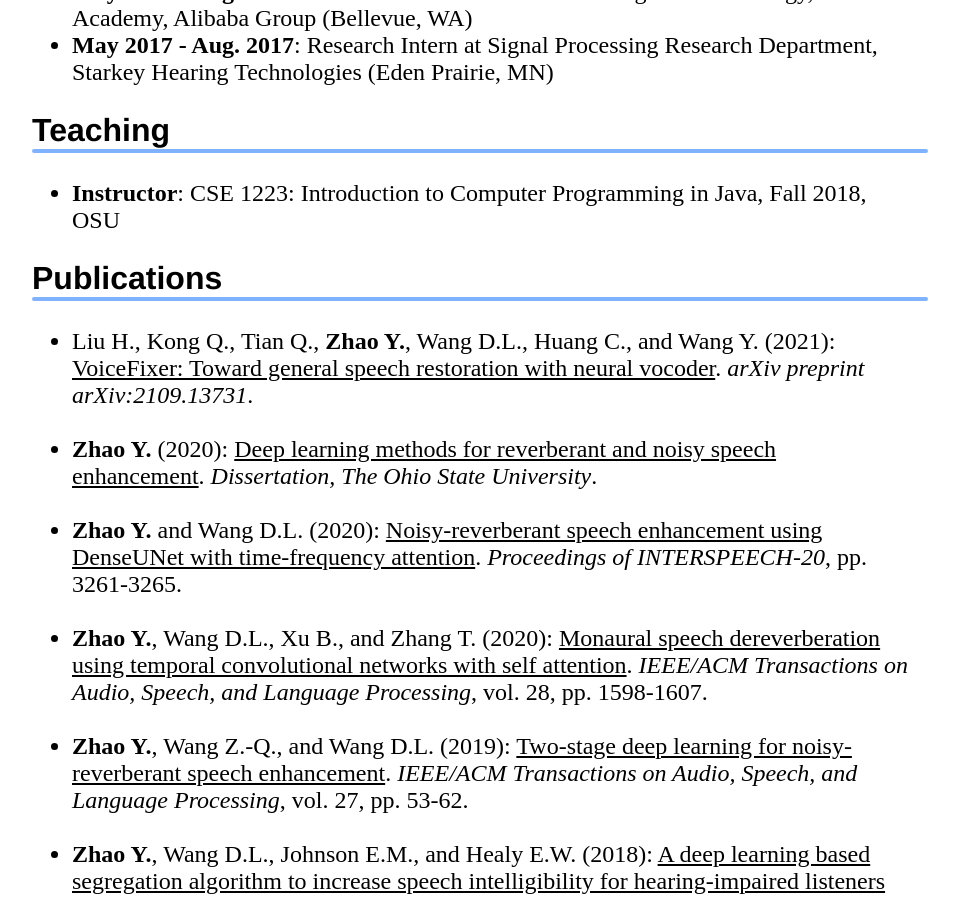
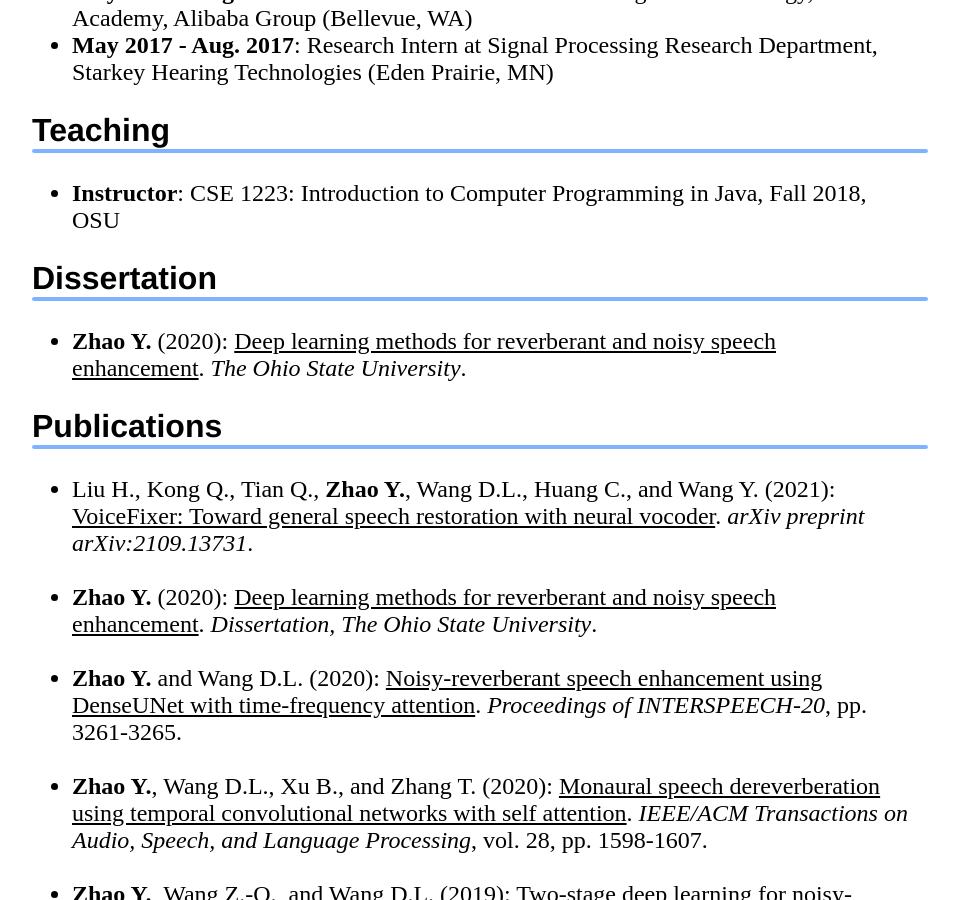
Before and after one commit to cliffzhao/cliffzhao.github.io, a Jekyll site: the page built from index.html, in a window 1280 px wide and 900 px high, scrolled down 1034 px. Shown: the whole window, without its empty margins (160-1119 px from the left). Built offline with Jekyll 4.4.1, drawn with Linux system fonts in a browser that asks for light colours; a style sheet for code colours, icons or effects is not loaded.

Commit message:
Update index.html

```diff
--- a/index.html
+++ b/index.html
@@ -66,6 +66,18 @@ title: Yan Zhao
         <strong>Instructor</strong>: CSE 1223: Introduction to Computer Programming in Java, Fall 2018, OSU
       </li>
     </ul>
+
+	<h2>Dissertation</h2>
+    <ul>
+      <li>
+        <strong>Zhao Y.</strong> (2020):
+		  <a href="http://rave.ohiolink.edu/etdc/view?acc_num=osu1593462119759348" target="_blank"><U>Deep learning methods for reverberant and noisy speech enhancement</U></a>.
+		  <cite>The Ohio State University</cite>.
+      </li>
+    </ul>
+
+
+
 
     <h2>Publications</h2>
     <ul>
```
